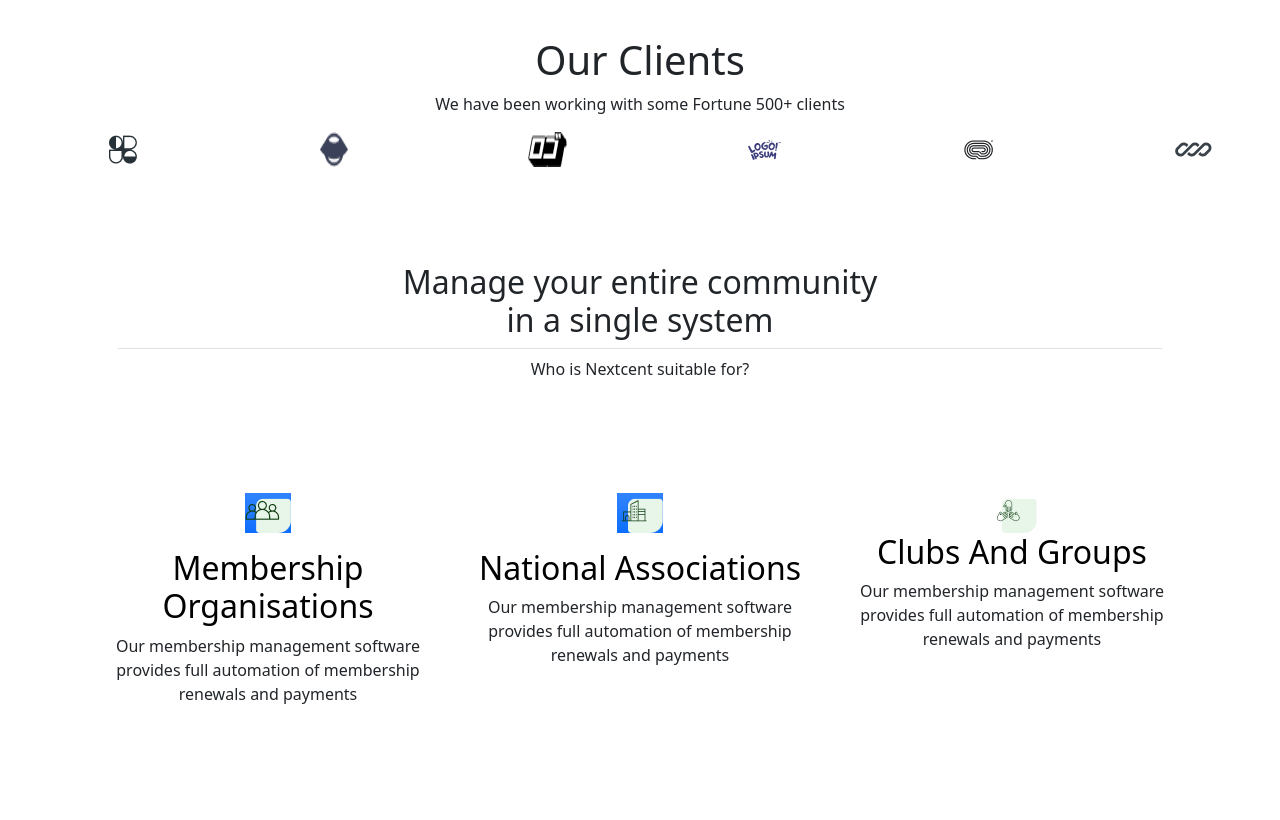
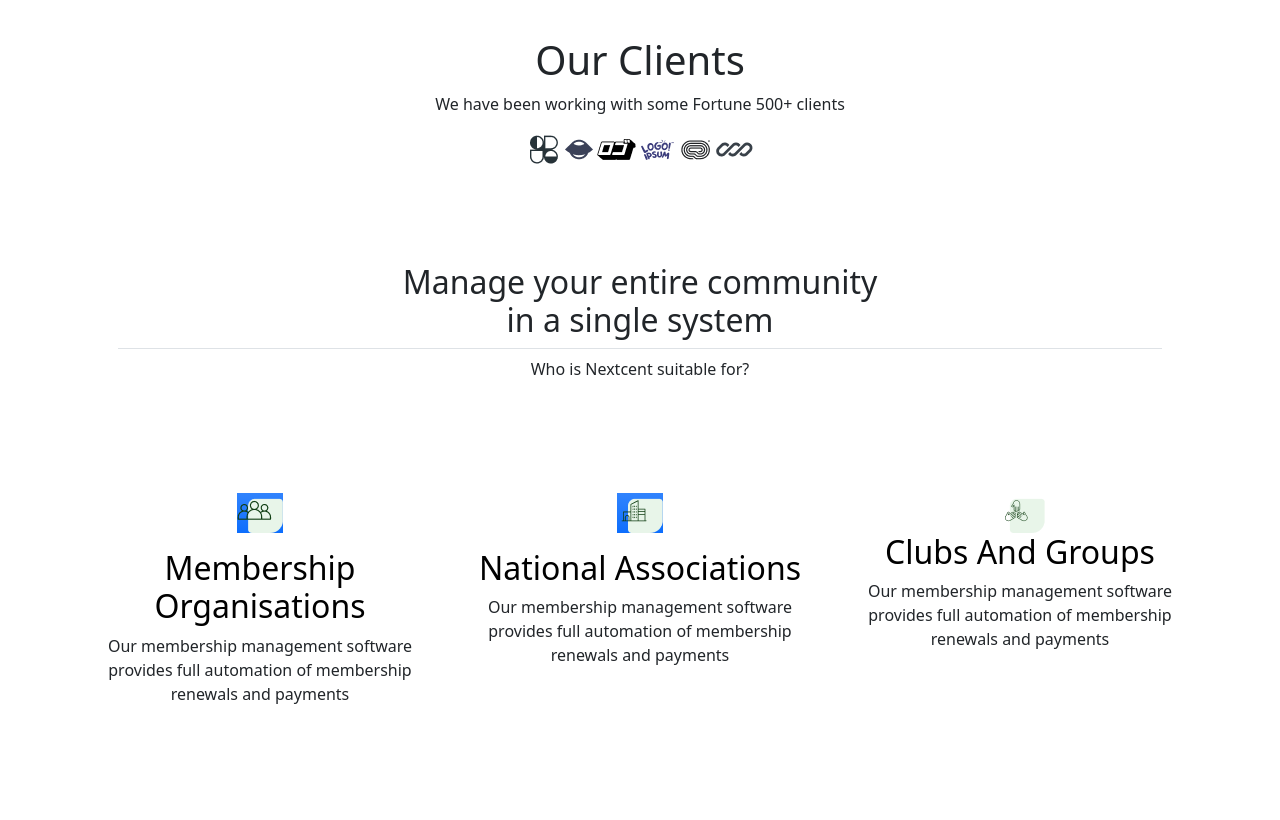
Before and after one commit to manahil212/bootstrap-website, a plain HTML site: page index.html in a window 1280 px wide. Shown: the part 580-1400 px from the top of the page. Drawn offline with nearby package versions, Linux system fonts and the light colour scheme.

Commit message:
changes done

```diff
--- a/index.html
+++ b/index.html
@@ -67,7 +67,7 @@
             <div class="container text-center justify-content-center">
                 <h3 class="fs-1">Our Clients </h3>
                 <p>We have been working with some Fortune 500+ clients</p>
-                <div class=" head d-flex  ">
+                <div class=" head  ">
                     <img src="images/Logo (1).png" alt="">
                     <img src="images/Logo (2).png" alt="">
                     <img src="images/Logo (3).png" alt="">
@@ -79,13 +79,13 @@
         </div>
 
         <!-- card section start -->
-        <div class="text-center mt-5 ">
+        <div class="text-center mt-xl-5 ">
             <div class="container px-4 py-5 " id="featured-3">
                 <h2 class="pb-2 border-bottom ">Manage your entire community <br> in a single system</h2>
                 <p>Who is Nextcent suitable for?</p>
             </div>
-            <div class="row g-4 py-5 row-cols-1 row-cols-lg-3">
-                <div class="feature col">
+            <div class="row g-5 py-5 row-cols-1 row-cols-lg-3">
+                <div class="feature col ">
                     <div
                         class="feature-icon d-inline-flex align-items-center justify-content-center text-bg-primary bg-gradient fs-2 mb-3">
                         <img src="images/Icon (1).png" alt="">
@@ -125,9 +125,9 @@
                     <h3 class="fs-2 text-body-emphasis">Clubs And Groups</h3>
                     <p>Our membership management software provides full automation of membership renewals and payments
                     </p>
-                    <!-- <svg class="bi" aria-hidden="true">
+                    <svg class="bi" aria-hidden="true">
                         <use xlink:href="#chevron-right"></use>
-                    </svg> </a> -->
+                    </svg> </a>
                 </div>
             </div>
         </div>
@@ -205,7 +205,7 @@
                             <use xlink:href="#bootstrap"></use>
                         </svg> </a>
                         <div class="fw-bold  fs-2">
-                    <p class="text-body-secondry"> <img src="images/Icon.png" alt=""> Nexcent</div>
+                    <p class=""> <img src="images/Icon.png" alt=""> Nexcent</div>
            <p>Copyright © 2020 Landify UI <br>All rights reserved</p>
            <img src="" alt="">
             <img src="" alt="">
--- a/style.css
+++ b/style.css
@@ -8,3 +8,7 @@ span{
 .text{
     color: black;
 }
+
+@media screen and (min-width:0px) and (max-width:480px){
+
+}
```
